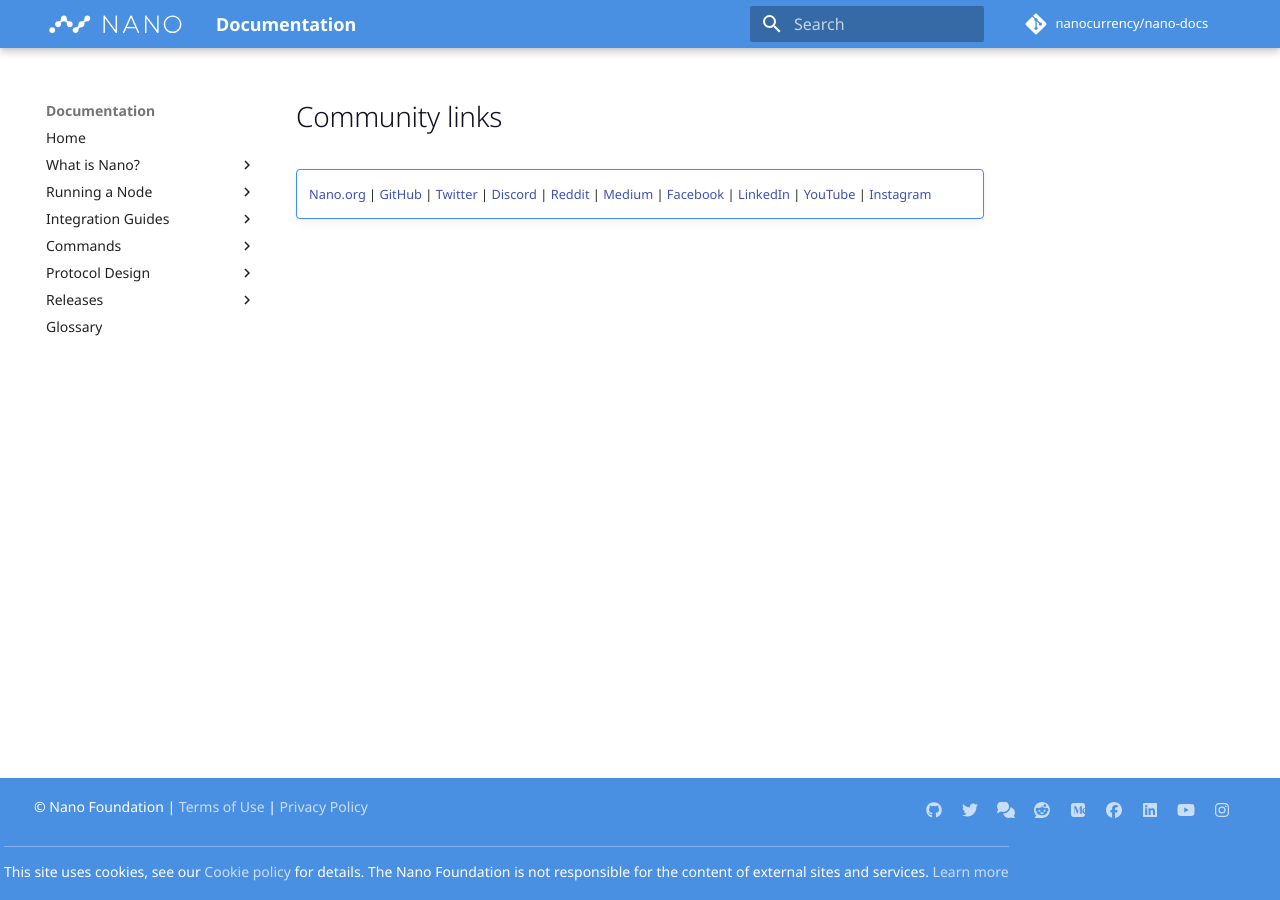
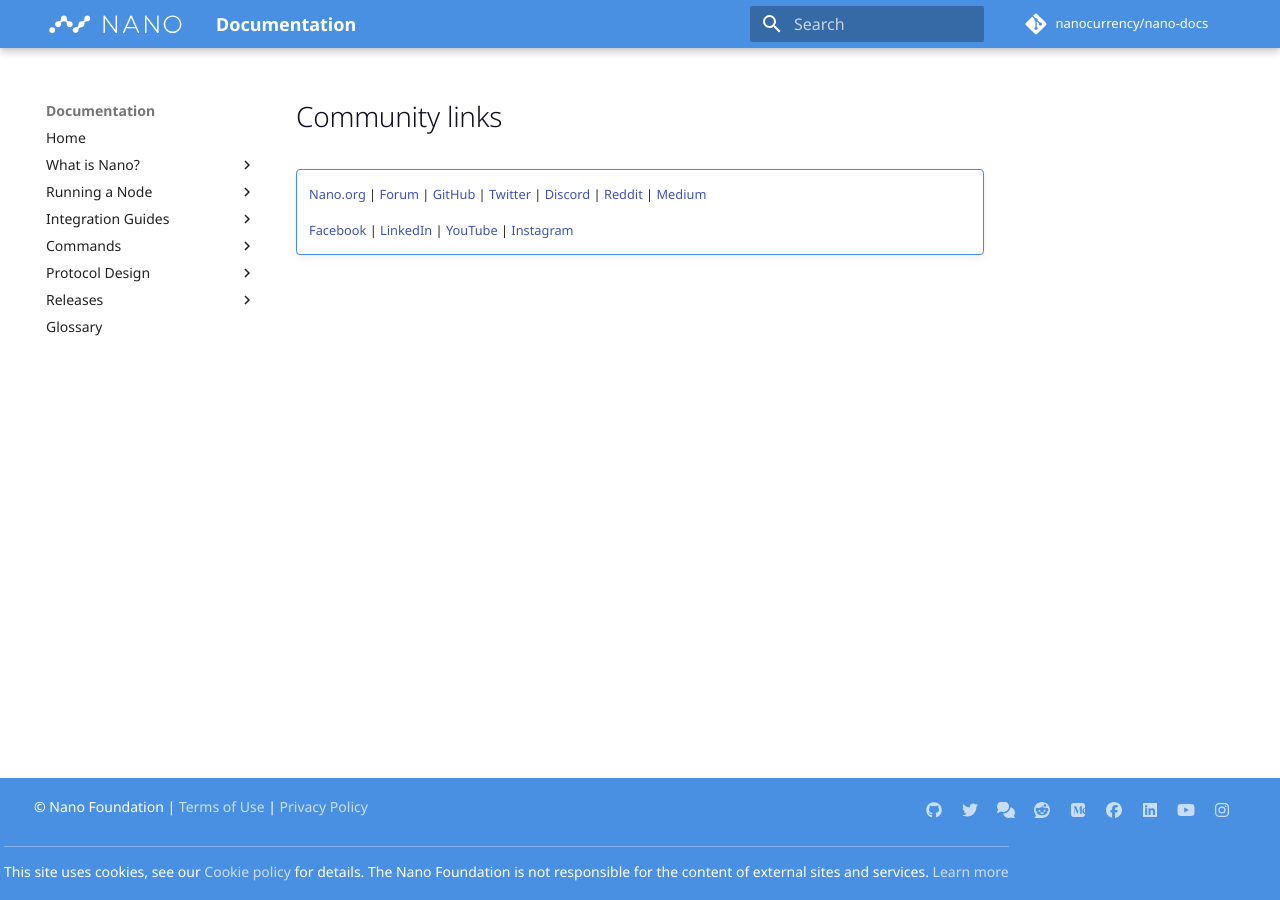
Before and after one commit to nanocurrency/nano-docs, an MkDocs documentation site: the page built from docs/snippets/community-links.md, in a window 1280 px wide. Built offline with MkDocs 1.6.1 and Material for MkDocs 9.7.7, drawn with Linux system fonts in a browser that asks for light colours; comment, search, counter and statistics services are not loaded.

Commit message:
Add forum link

```diff
--- a/docs/snippets/community-links.md
+++ b/docs/snippets/community-links.md
@@ -1,2 +1,4 @@
 !!! note ""
-	[Nano.org](https://nano.org) | [GitHub](https://github.com/nanocurrency) | [Twitter](https://twitter.com/nano) | [Discord](https://chat.nano.org) | [Reddit](https://reddit.com/r/nanocurrency) | [Medium](https://medium.com/nanocurrency) | [Facebook](https://facebook.com/nanofoundation) | [LinkedIn](https://www.linkedin.com/company/nano-foundation/) | [YouTube](https://youtube.com/nanocurrency) | [Instagram](https://www.instagram.com/nanocurrency/)
+	[Nano.org](https://nano.org) | [Forum](https://forum.nano.org) | [GitHub](https://github.com/nanocurrency) | [Twitter](https://twitter.com/nano) | [Discord](https://chat.nano.org) | [Reddit](https://reddit.com/r/nanocurrency) | [Medium](https://medium.com/nanocurrency)
+
+	[Facebook](https://facebook.com/nanofoundation) | [LinkedIn](https://www.linkedin.com/company/nano-foundation/) | [YouTube](https://youtube.com/nanocurrency) | [Instagram](https://www.instagram.com/nanocurrency/)
```
